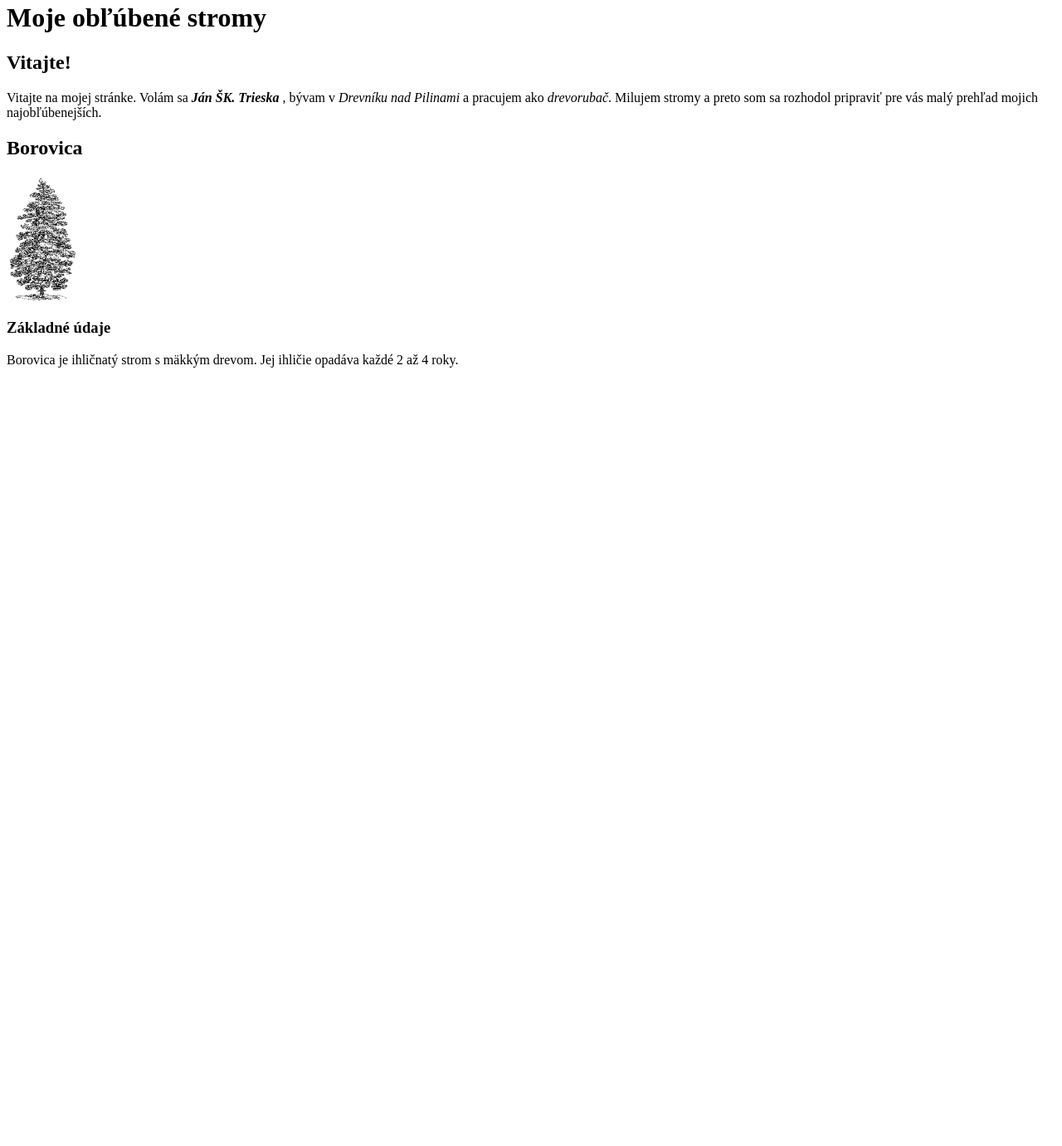
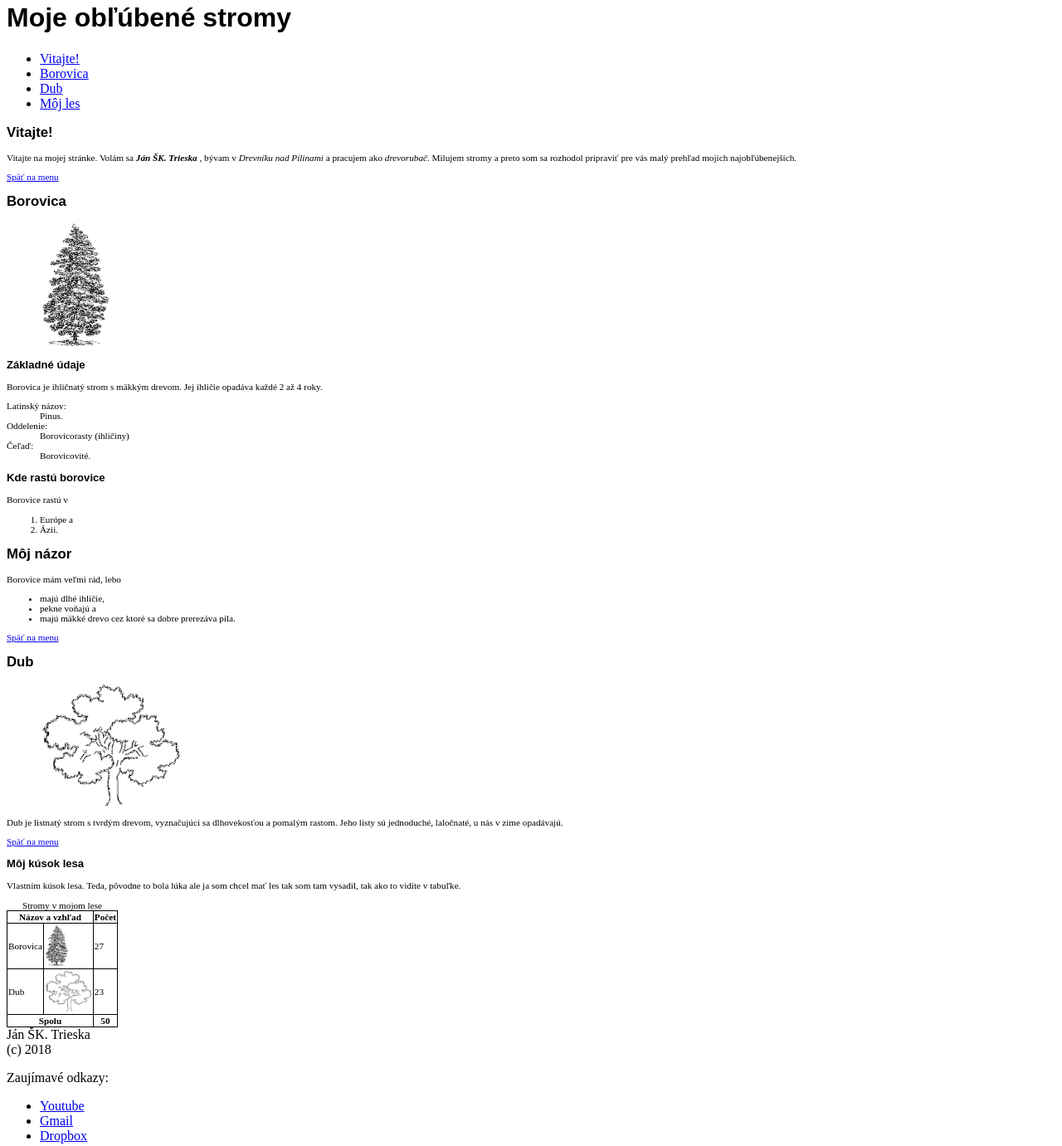
Before and after one commit to skorecko/WT2020sk, a website built with Parcel: page index.html in a window 1280 px wide. Shown: the part 18-1399 px from the top of the page at 83% size. Before the commit the page ends 800 px from the top, so only its background shows below. Built offline with nearby package versions, Linux system fonts and the light colour scheme.

Commit message:
po 2.prednaske

```diff
--- a/index.css
+++ b/index.css
@@ -0,0 +1,22 @@
+h1,
+h2,
+h3 {
+  font-family: "Tw Cen MT", Arial, Helvetica, sans-serif;
+}
+
+h1 {
+  font-size: 2em;
+}
+
+article {
+  font-size: 0.7rem;
+}
+
+table,
+td,
+th {
+  border-width: 0.1em;
+  border-color: black;
+  border-style: solid;
+  border-collapse: collapse;
+}
--- a/index.html
+++ b/index.html
@@ -8,25 +8,166 @@
   </head>
 
   <body>
+    <header>
       <h1>Moje obľúbené stromy</h1>
+    </header>
 
+    <nav id="hlMenu">
+      <ul>
+        <li><a href="#artUvod">Vitajte!</a></li>
+        <li><a href="#artBorovica">Borovica</a></li>
+        <li><a href="#artDub">Dub</a></li>
+        <li><a href="#artLes">Môj les</a></li>
+      </ul>
+    </nav>
+
+    <main>
+      <article id="artUvod">
         <h2>Vitajte!</h2>
         <p>
-      Vitajte na mojej stránke. Volám sa <b><i>Ján ŠK. Trieska</i> </b>, bývam v
-      <i>Drevníku nad Pilinami</i> a pracujem ako <i>drevorubač</i>. Milujem
-      stromy a preto som sa rozhodol pripraviť pre vás malý prehľad mojich
-      najobľúbenejších.
+          Vitajte na mojej stránke. Volám sa <b><i>Ján ŠK. Trieska</i> </b>,
+          bývam v <i>Drevníku nad Pilinami</i> a pracujem ako <i>drevorubač</i>.
+          Milujem stromy a preto som sa rozhodol pripraviť pre vás malý prehľad
+          mojich najobľúbenejších.
+        </p>
+        <footer class="menuLink"><a href="#hlMenu">Späť na menu</a></footer>
+      </article>
+
+      <article id="artBorovica">
+        <h2>Borovica</h2>
+        <figure>
+          <img
+            src="obr/borCb.png"
+            height="150"
+            title="obr.borovica"
+            alt="borovica"
+          />
+        </figure>
+
+        <section>
+          <header><h3>Základné údaje</h3></header>
+          <p>
+            Borovica je ihličnatý strom s mäkkým drevom. Jej ihličie opadáva
+            každé 2 až 4 roky.
           </p>
 
-    <h2>Borovica</h2>
-    <img src="obr/borCb.png" height="150" title="obr.borovica" alt="borovica" />
+          <dl>
+            <dt>
+              Latinský názov:
+            </dt>
+            <dd>Pinus.</dd>
+            <dt>Oddelenie:</dt>
+            <dd>Borovicorasty (ihličiny)</dd>
+            <dt>Čeľaď:</dt>
+            <dd>Borovicovité.</dd>
+          </dl>
+
+          <article>
+            <h3>Kde rastú borovice</h3>
+            <p>Borovice rastú v</p>
+            <ol>
+              <li>Európe a</li>
+              <li>Ázii.</li>
+            </ol>
+          </article>
+        </section>
 
         <section>
-      <h3>Základné údaje</h3>
+          <h2>Môj názor</h2>
+
           <p>
-        Borovica je ihličnatý strom s mäkkým drevom. Jej ihličie opadáva každé 2
-        až 4 roky.
+            Borovice mám veľmi rád, lebo
           </p>
+
+          <ul>
+            <li>majú dlhé ihličie,</li>
+            <li>pekne voňajú a</li>
+            <li>majú mäkké drevo cez ktoré sa dobre prerezáva píla.</li>
+          </ul>
         </section>
+
+        <footer class="menuLink"><a href="#hlMenu">Späť na menu</a></footer>
+      </article>
+
+      <article id="artDub">
+        <h2>Dub</h2>
+        <figure>
+          <img src="obr/dub.png" height="150" title="obr.dub" alt="dub" />
+        </figure>
+        <p>
+          Dub je listnatý strom s tvrdým drevom, vyznačujúci sa dlhovekosťou a
+          pomalým rastom. Jeho listy sú jednoduché, laločnaté, u nás v zime
+          opadávajú.
+        </p>
+        <footer class="menuLink"><a href="#hlMenu">Späť na menu</a></footer>
+      </article>
+
+      <article id="artLes">
+        <h3>Môj kúsok lesa</h3>
+        <p>
+          Vlastním kúsok lesa. Teda, pôvodne to bola lúka ale ja som chcel mať
+          les tak som tam vysadil, tak ako to vidíte v tabuľke.
+        </p>
+
+        <table>
+          <caption>
+            Stromy v mojom lese
+          </caption>
+          <thead>
+            <tr>
+              <th colspan="2">Názov a vzhľad</th>
+              <th>Počet</th>
+            </tr>
+          </thead>
+
+          <tbody>
+            <tr>
+              <td>Borovica</td>
+              <td>
+                <img
+                  src="obr/borCb.png"
+                  height="50"
+                  title="obr. borovica"
+                  alt="borovica"
+                />
+              </td>
+              <td>27</td>
+            </tr>
+            <tr>
+              <td>Dub</td>
+              <td>
+                <img src="obr/dub.png" height="50" title="obr. dub" alt="dub" />
+              </td>
+              <td>23</td>
+            </tr>
+          </tbody>
+
+          <tfoot>
+            <tr>
+              <th colspan="2">Spolu</th>
+              <th>50</th>
+            </tr>
+          </tfoot>
+        </table>
+      </article>
+    </main>
+
+    <footer>
+      Ján ŠK. Trieska <br />
+      (c) 2018
+    </footer>
+
+    <aside>
+      <p>Zaujímavé odkazy:</p>
+      <ul>
+        <li>
+          <a href="https://www.youtube.com" target="_blank">Youtube</a> <br />
+        </li>
+        <li>
+          <a href="https://www.gmail.com" target="_blank">Gmail</a> <br />
+        </li>
+        <li><a href="https://www.dropbox.com" target="_blank">Dropbox</a></li>
+      </ul>
+    </aside>
   </body>
 </html>
```
Lines whose indentation alone changed are shown as unchanged.
